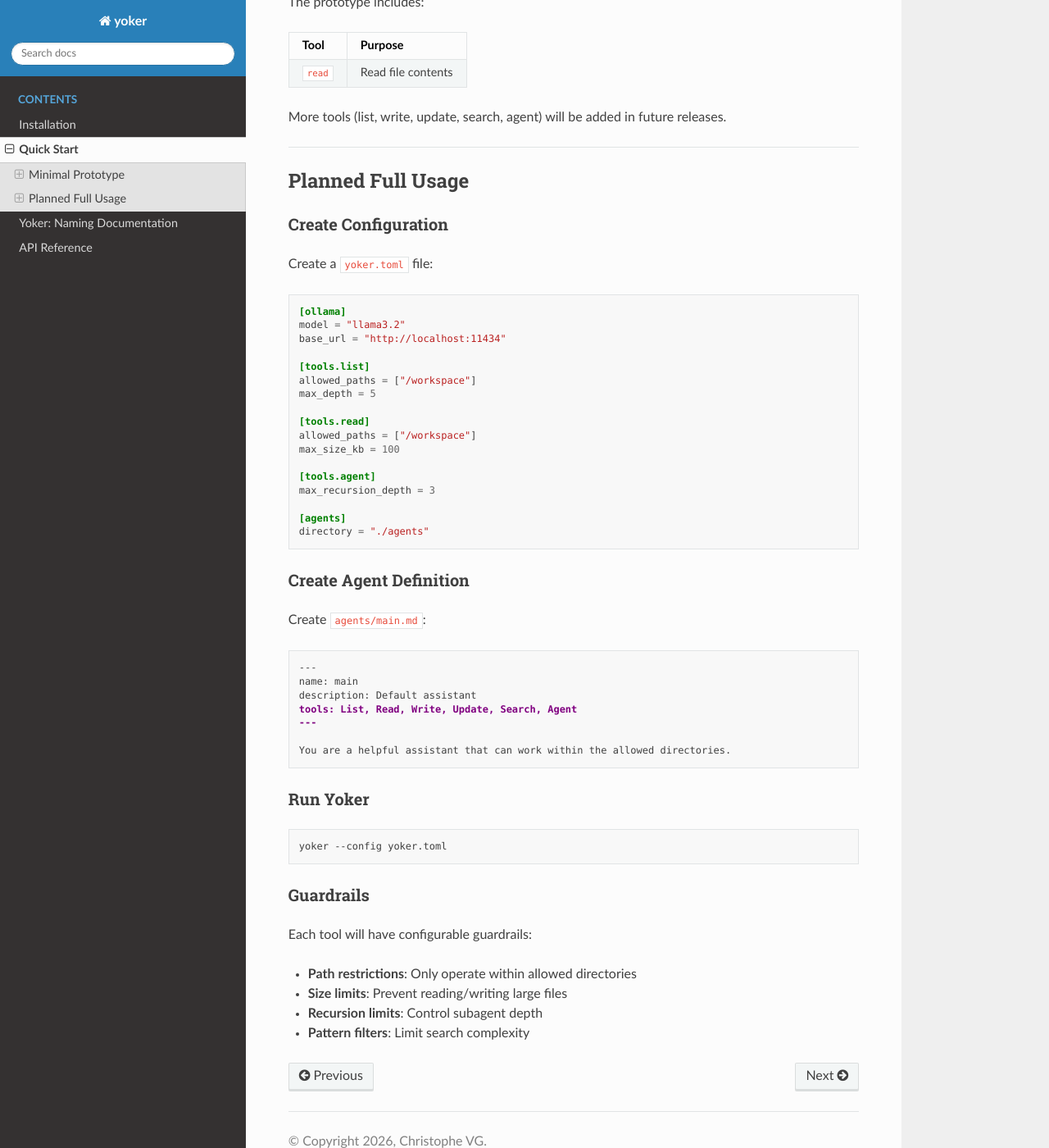
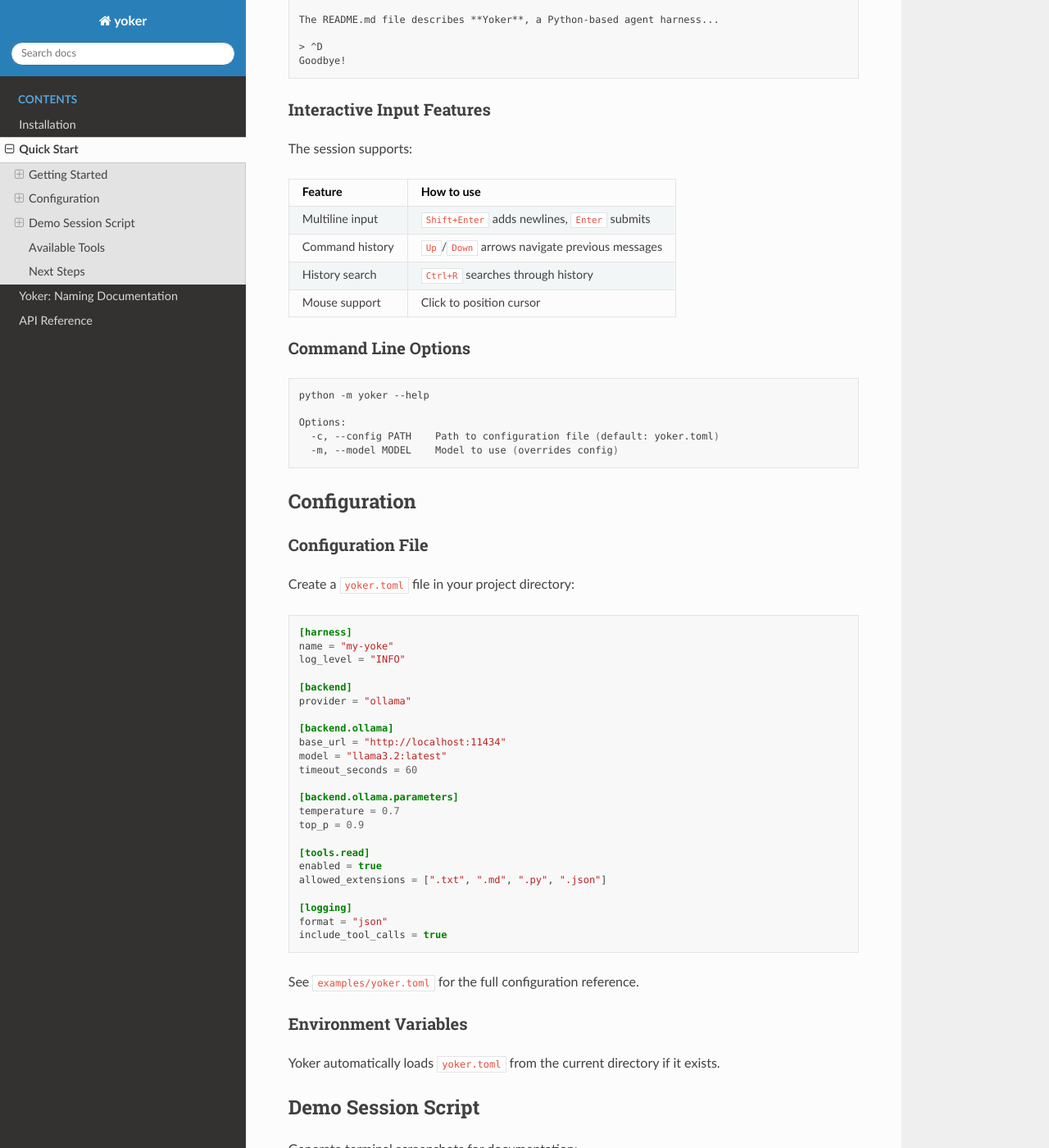
Before and after one commit to christophevg/yoker, a Sphinx documentation site: the page built from docs/quickstart.md, in a window 1280 px wide and 1400 px high, scrolled down 1014 px. Shown: the whole window at 82% size. Built offline with Sphinx 7.4.7 and the Read the Docs theme 3.1.0, drawn with Linux system fonts in a browser that asks for light colours; some of the changed text lies outside the part shown.

Commit message:
docs: update documentation for current capabilities
- Add docs/Makefile for Sphinx build
- Add session.svg to docs/_static for inclusion
- Update index.md with session screenshot and features
- Update README with configuration system, interactive features
- Update quickstart guide with multiline input, history
- Update installation docs with prompt_toolkit dependency
- Update CLAUDE.md with current package structure

🤖 Implemented together with a coding agent.

````diff
--- a/docs/quickstart.md
+++ b/docs/quickstart.md
@@ -1,8 +1,8 @@
 # Quick Start
 
-## Minimal Prototype
+## Getting Started
 
-The current prototype provides a basic interactive chat with Ollama and tool calling.
+Yoker provides an interactive chat interface with Ollama and tool calling capabilities.
 
 ### Prerequisites
 
@@ -15,13 +15,25 @@ The current prototype provides a basic interactive chat with Ollama and tool cal
 pip install -e .
 ```
 
+Or from PyPI:
+
+```bash
+pip install yoker
+```
+
 ### Run
 
 ```bash
 python -m yoker
 ```
 
-### Example Session
+Or with a configuration file:
+
+```bash
+python -m yoker --config yoker.toml
+```
+
+### Interactive Session
 
 ```
 Yoker v0.1.0 - Using model: glm-5:cloud
@@ -31,18 +43,95 @@ Type your message and press Enter. Press Ctrl+D to quit.
 
 I'll read the README.md file for you.
 
-[13:49:49] INFO yoker.agent - Tool call: read({'path': 'README.md'})
-[13:49:49] INFO yoker.agent - Tool result: # Yoker...
-
 The README.md file describes **Yoker**, a Python-based agent harness...
 
 > ^D
 Goodbye!
 ```
 
-### Available Tools
+### Interactive Input Features
 
-The prototype includes:
+The session supports:
+
+| Feature | How to use |
+|---------|------------|
+| Multiline input | `Shift+Enter` adds newlines, `Enter` submits |
+| Command history | `Up`/`Down` arrows navigate previous messages |
+| History search | `Ctrl+R` searches through history |
+| Mouse support | Click to position cursor |
+
+### Command Line Options
+
+```bash
+python -m yoker --help
+
+Options:
+  -c, --config PATH    Path to configuration file (default: yoker.toml)
+  -m, --model MODEL    Model to use (overrides config)
+```
+
+## Configuration
+
+### Configuration File
+
+Create a `yoker.toml` file in your project directory:
+
+```toml
+[harness]
+name = "my-yoke"
+log_level = "INFO"
+
+[backend]
+provider = "ollama"
+
+[backend.ollama]
+base_url = "http://localhost:11434"
+model = "llama3.2:latest"
+timeout_seconds = 60
+
+[backend.ollama.parameters]
+temperature = 0.7
+top_p = 0.9
+
+[tools.read]
+enabled = true
+allowed_extensions = [".txt", ".md", ".py", ".json"]
+
+[logging]
+format = "json"
+include_tool_calls = true
+```
+
+See `examples/yoker.toml` for the full configuration reference.
+
+### Environment Variables
+
+Yoker automatically loads `yoker.toml` from the current directory if it exists.
+
+## Demo Session Script
+
+Generate terminal screenshots for documentation:
+
+```bash
+# Run with real LLM
+python scripts/demo_session.py
+
+# Run with LLM and log conversation to session.jsonl
+python scripts/demo_session.py --log
+
+# Replay from log (no LLM calls - useful for regenerating screenshots)
+python scripts/demo_session.py --replay
+```
+
+### Output Files
+
+| File | Description |
+|------|-------------|
+| `media/session-YYYYMMDD-HHMMSS.svg` | Timestamped session screenshot |
+| `media/session.svg` | Symlink to latest screenshot |
+| `media/session.jsonl` | Conversation log (with `--log`) |
+
+## Available Tools
 
 | Tool | Purpose |
 |------|---------|
@@ -52,57 +141,7 @@ More tools (list, write, update, search, agent) will be added in future releases
 
 ---
 
-## Planned Full Usage
+## Next Steps
 
-### Create Configuration
-
-Create a `yoker.toml` file:
-
-```toml
-[ollama]
-model = "llama3.2"
-base_url = "http://localhost:11434"
-
-[tools.list]
-allowed_paths = ["/workspace"]
-max_depth = 5
-
-[tools.read]
-allowed_paths = ["/workspace"]
-max_size_kb = 100
-
-[tools.agent]
-max_recursion_depth = 3
-
-[agents]
-directory = "./agents"
-```
-
-### Create Agent Definition
-
-Create `agents/main.md`:
-
-```markdown
----
-name: main
-description: Default assistant
-tools: List, Read, Write, Update, Search, Agent
----
-
-You are a helpful assistant that can work within the allowed directories.
-```
-
-### Run Yoker
-
-```bash
-yoker --config yoker.toml
-```
-
-### Guardrails
-
-Each tool will have configurable guardrails:
-
-- **Path restrictions**: Only operate within allowed directories
-- **Size limits**: Prevent reading/writing large files
-- **Recursion limits**: Control subagent depth
-- **Pattern filters**: Limit search complexity
+- {doc}`installation` - Detailed installation guide
+- [Architecture](https://github.com/christophevg/yoker/blob/master/analysis/architecture.md) - System design
````
Also changed, not shown: CLAUDE.md (+37 -8 lines), README.md (+54 -8 lines), docs/index.md (+14 -6 lines), docs/installation.md (+37 -6 lines), docs/_static/session.svg (added), media/session.svg, 1 other file.
